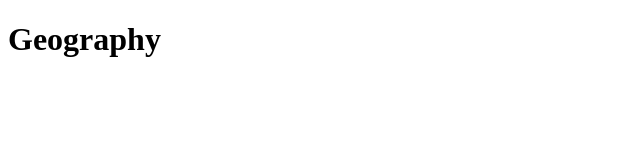
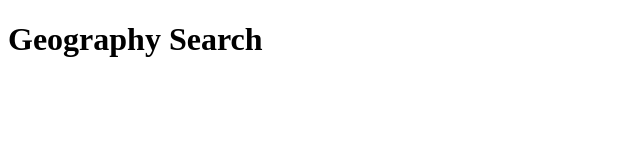
Before and after one commit to Mat1020/Geo-Search, a plain HTML site: page index.html in a window 1280 px wide. Shown: the whole page, without its empty margins (0-640 px from the left). Drawn offline with Linux system fonts and the light colour scheme.

Commit message:
Message here

```diff
--- a/index.html
+++ b/index.html
@@ -6,6 +6,6 @@
     <link rel="stylesheet" href="Styles/styles.css"/>
   </head>
   <body>
-      <h1 class="title">Geography</h1>
+      <h1 class="title">Geography Search</h1>
   </body>
 </html>
```
